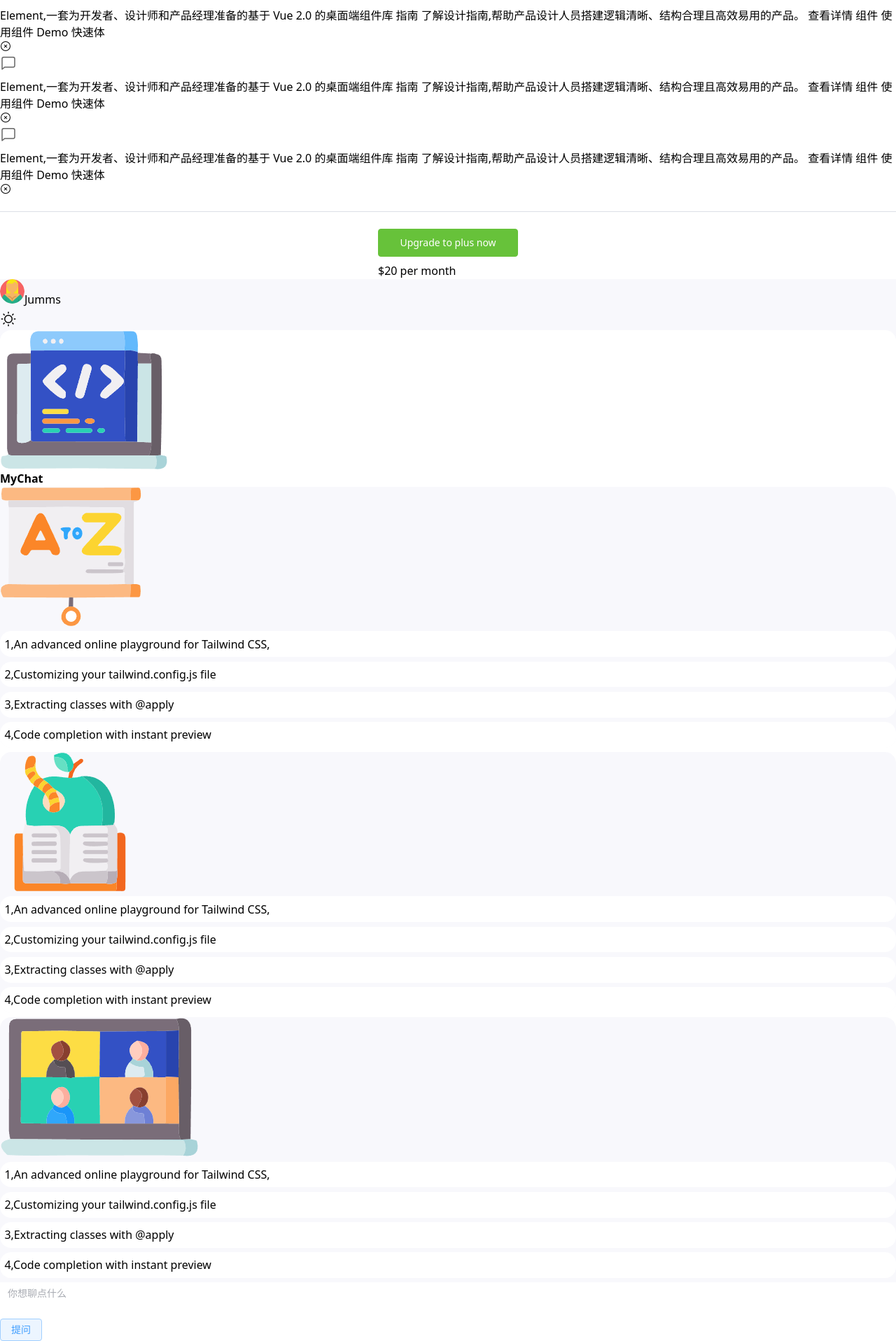
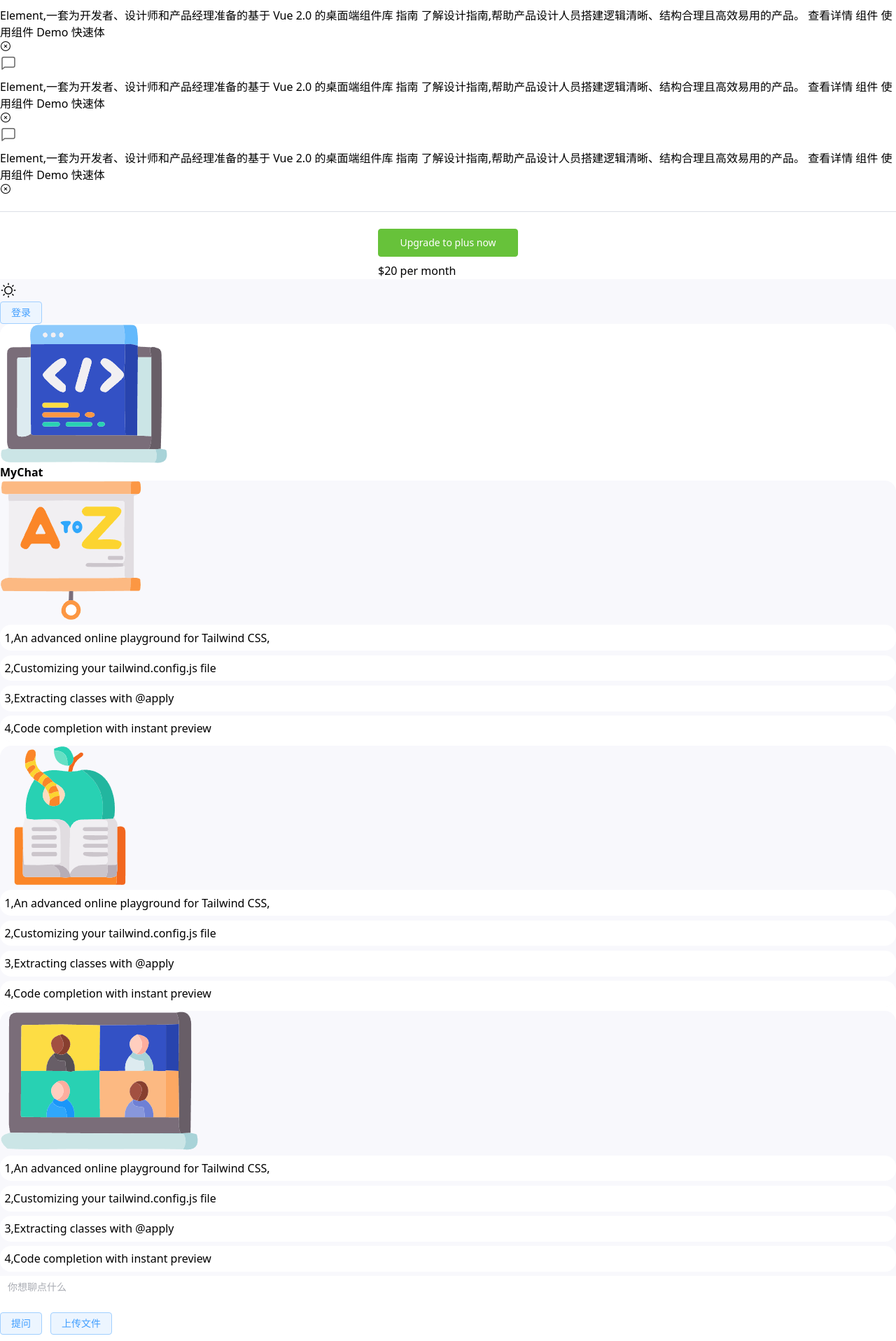
Before and after one commit to HappyPot/mychart, a Vue app: page / in a window 1280 px wide. Shown: the part 1802-3719 px from the top of the page at 70% size. Built offline with nearby package versions, Linux system fonts and the light colour scheme.

Commit message:
Sun Sep 10 09:43:00 CST 2023 inscode

```diff
--- a/src/page/index.vue
+++ b/src/page/index.vue
@@ -20,11 +20,11 @@
               :class="item.checked ? 'text-[#409eff]' : ''" v-for="(item, index) in historyList" :key="index"
               @click="selectRecord(index)">
               <el-icon style="
-                                  width: 24px;
-                                  height: 32px;
-                                  color: #666666;
-                                  margin-right: 0.5vw;
-                                ">
+                                                                          width: 24px;
+                                                                          height: 32px;
+                                                                          color: #666666;
+                                                                          margin-right: 0.5vw;
+                                                                        ">
                 <ChatSquare style="width: 24px; height: 32px" />
               </el-icon>
               <div class="max-w-[260px] truncate">{{ item.title }}</div>
@@ -59,13 +59,31 @@
         </div>
         <!-- 导航 -->
         <div class="nav flex justify-between items-center">
-          <div class="flex items-center">
-            <el-image style="width: 35px; height: 35px; border-radius: 100%" :src="url" :fit="fit" />
-            <span class="ml-2 text-[#666666]">Jumms</span>
-          </div>
           <div class="cursor-pointer" @click="toggle()">
             <Sunny style="width: 24px; height: 32px" v-if="!isDark" />
             <Moon style="width: 24px; height: 32px" class="bg-black" v-else />
+          </div>
+          <div></div>
+          <div v-if="!token">
+            <el-button type="primary" plain @click="loginShow">登录</el-button>
+          </div>
+          <div class="flex items-center" v-else>
+            <el-image style="width: 35px; height: 35px;margin-right: 10px; border-radius: 100%" :src="url" />
+            <el-dropdown trigger="click">
+              <span class="el-dropdown-link">
+                Jumms<el-icon class="el-icon--right"><arrow-down /></el-icon>
+              </span>
+              <template #dropdown>
+                <el-dropdown-menu>
+                  <el-dropdown-item :icon="User">
+                    个人中心
+                  </el-dropdown-item>
+                  <el-dropdown-item :icon="SwitchButton">
+                    退出登录
+                  </el-dropdown-item>
+                </el-dropdown-menu>
+              </template>
+            </el-dropdown>
           </div>
         </div>
         <!-- 内容 -->
@@ -163,6 +181,7 @@
                 <el-button type="primary" :icon="Search">Search</el-button>
               </div> -->
             <el-button type="primary" plain @click="putQuestions">提问</el-button>
+            <el-button type="primary" plain @click="uploadFile">上传文件</el-button>
           </div>
         </div>
       </div>
@@ -189,7 +208,7 @@
 import { onMounted, ref, reactive, nextTick, toRaw } from "vue";
 import { useToggle } from "@vueuse/shared";
 import { useDark } from "@vueuse/core";
-import { Sunny, Moon, Plus } from "@element-plus/icons-vue";
+import { Sunny, Moon, Plus, User, SwitchButton } from "@element-plus/icons-vue";
 import { ElMessage } from "element-plus";
 import tx from "../assets/tx.png";
 const url = ref(tx);
@@ -347,6 +366,18 @@ const selectRecord = (index) => {
 const newChat = () => {
   qaList.value = [];
 };
+/**
+ * 登录
+ */
+const loginShow = () => {
+  centerDialogVisible.value = true;
+}
+/**
+ * 上传文件
+ */
+const uploadFile=()=>{
+
+}
 </script>
 <style lang="scss" scoped>
 .dArrowLeft {
```
